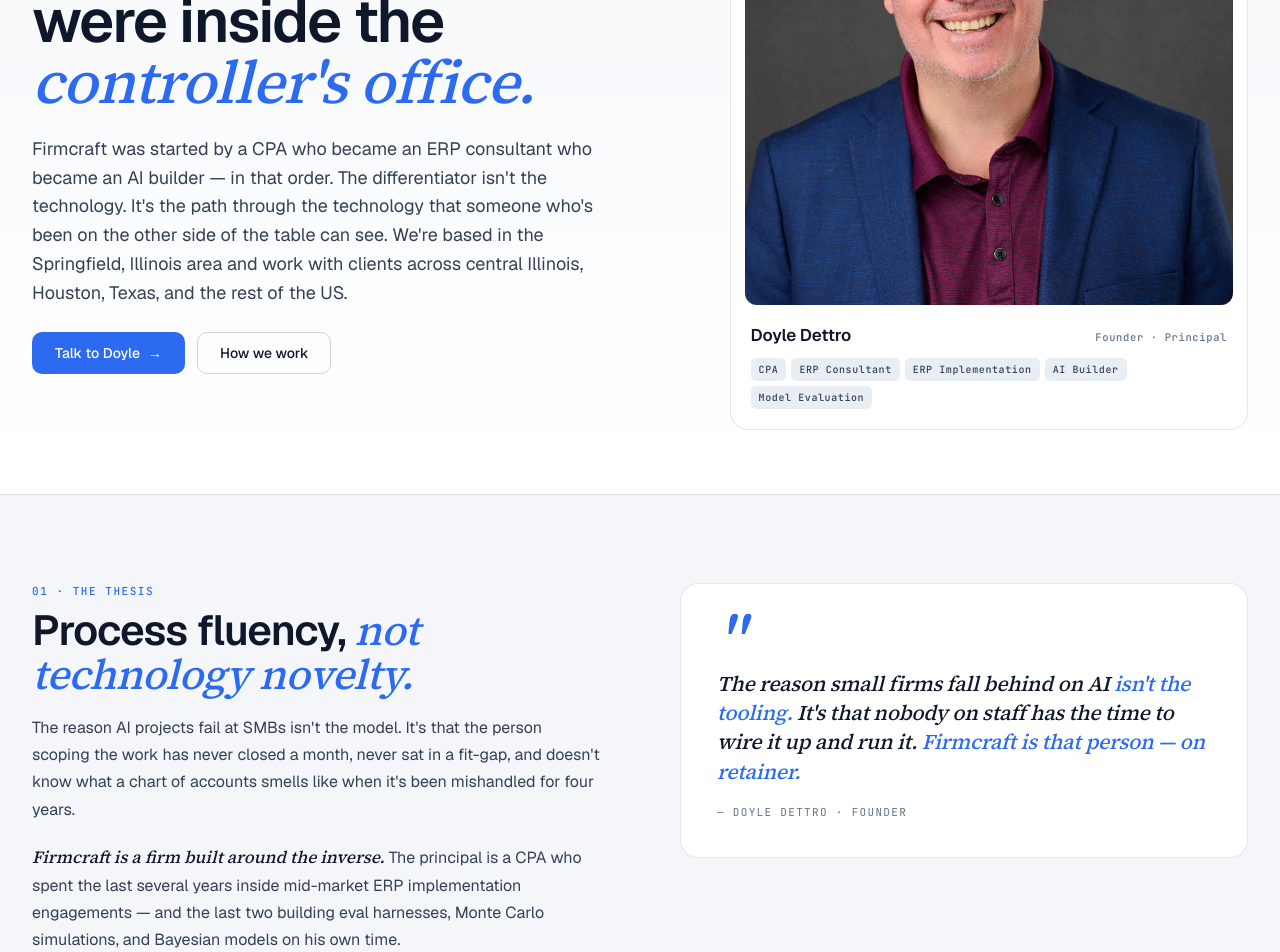
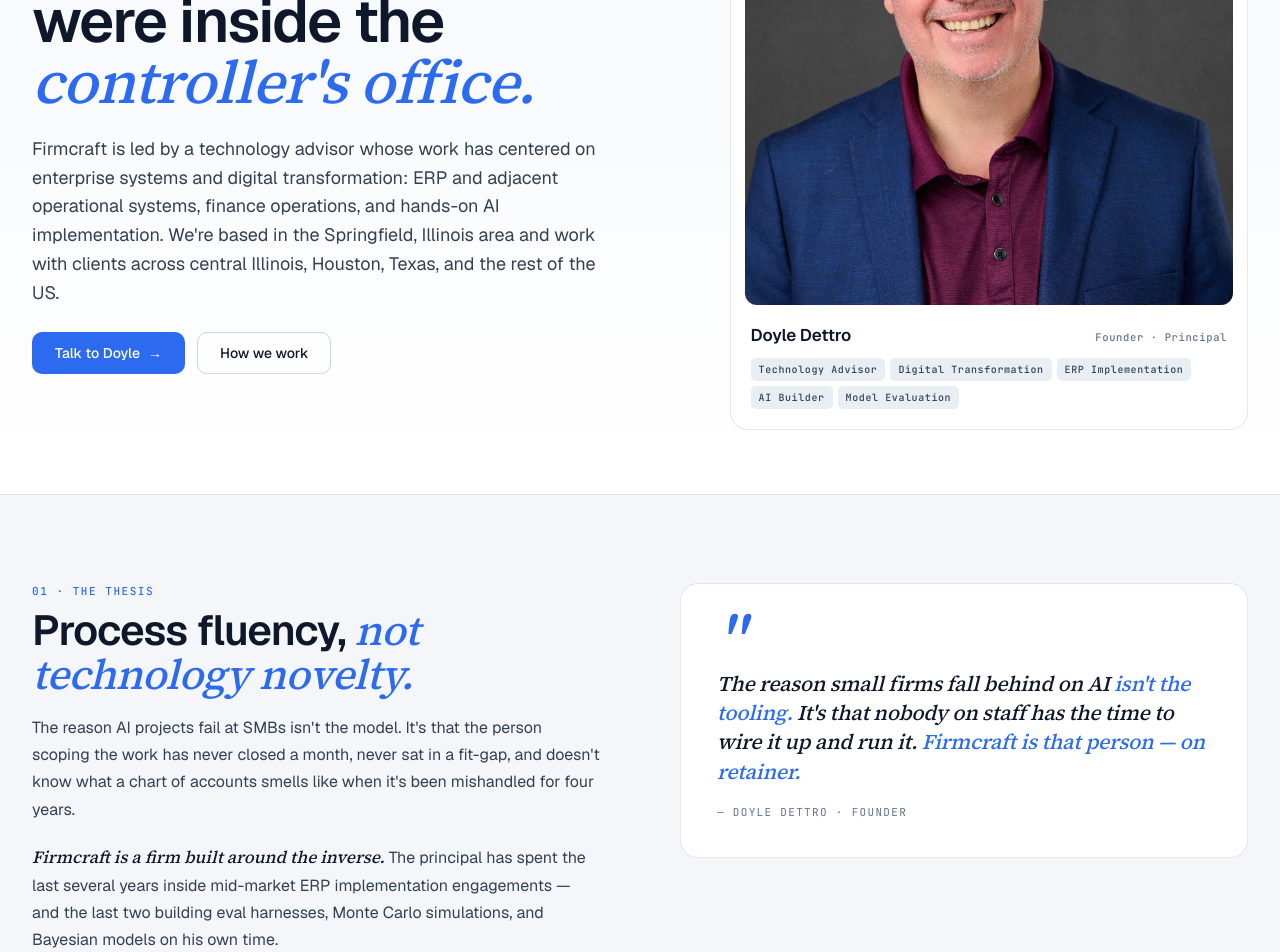
Before and after one commit to doyledettro-maker/firmcraft-site, a Next.js app: page /about in a window 1280 px wide. Shown: the part 380-1332 px from the top of the page. Built offline with nearby package versions, Linux system fonts and the light colour scheme.

Commit message:
Remove CPA credential-forward framing

```diff
--- a/src/app/about/page.tsx
+++ b/src/app/about/page.tsx
@@ -5,9 +5,9 @@
 import './about.css'
 
 export const metadata: Metadata = {
-  title: 'About — A CPA-Led AI Consulting Firm',
+  title: 'About — Firmcraft',
   description:
-    'Founder, thesis, and the sovereign AI story. CPA + mid-market ERP consultant + AI builder, based in the Springfield, Illinois area.',
+    'Firmcraft is an advisory practice combining enterprise systems and digital transformation experience with hands-on technical implementation.',
   alternates: { canonical: '/about' },
 }
 
@@ -27,11 +27,11 @@
                   <em>controller&apos;s office.</em>
                 </h1>
                 <p className="lede">
-                  Firmcraft was started by a CPA who became an ERP consultant who became an AI
-                  builder — in that order. The differentiator isn&apos;t the technology. It&apos;s
-                  the path through the technology that someone who&apos;s been on the other side of
-                  the table can see. We&apos;re based in the Springfield, Illinois area and work
-                  with clients across central Illinois, Houston, Texas, and the rest of the US.
+                  Firmcraft is led by a technology advisor whose work has centered on enterprise
+                  systems and digital transformation: ERP and adjacent operational systems,
+                  finance operations, and hands-on AI implementation. We&apos;re based in the
+                  Springfield, Illinois area and work with clients across central Illinois,
+                  Houston, Texas, and the rest of the US.
                 </p>
                 <div style={{ display: 'flex', gap: 12, flexWrap: 'wrap' }}>
                   <a
@@ -61,8 +61,8 @@
                     Doyle Dettro <span className="role">Founder · Principal</span>
                   </div>
                   <div className="creds">
-                    <span className="c">CPA</span>
-                    <span className="c">ERP Consultant</span>
+                    <span className="c">Technology Advisor</span>
+                    <span className="c">Digital Transformation</span>
                     <span className="c">ERP Implementation</span>
                     <span className="c">AI Builder</span>
                     <span className="c">Model Evaluation</span>
@@ -89,10 +89,10 @@
                   mishandled for four years.
                 </p>
                 <p>
-                  <em>Firmcraft is a firm built around the inverse.</em> The principal is a CPA who
-                  spent the last several years inside mid-market ERP implementation engagements —
-                  and the last two building eval harnesses, Monte
-                  Carlo simulations, and Bayesian models on his own time.
+                  <em>Firmcraft is a firm built around the inverse.</em> The principal has spent
+                  the last several years inside mid-market ERP implementation engagements — and
+                  the last two building eval harnesses, Monte Carlo simulations, and Bayesian
+                  models on his own time.
                 </p>
                 <p>
                   That&apos;s the shape of the engagement. We sit across from your controller,
@@ -147,7 +147,7 @@
               <div className="tl-cell">
                 <span className="yr">2016 – 2019</span>
                 <span className="ph">Phase 01</span>
-                <h4>CPA · Big-4 audit</h4>
+                <h4>Audit and corporate finance</h4>
                 <p>
                   Audit and assurance. Where the obsession with reconciled numbers and process
                   traceability got installed.
--- a/src/app/page.tsx
+++ b/src/app/page.tsx
@@ -37,7 +37,7 @@
                   </a>
                 </div>
                 <div className="hero-signals">
-                  <span>CPA-credentialed</span>
+                  <span>Enterprise systems experience</span>
                   <span>Mid-market ERP platforms</span>
                   <span>Sovereign by default</span>
                   <span>Process-first, not tool-first</span>
@@ -239,7 +239,7 @@
                 </h2>
               </div>
               <p>
-                The differentiation isn&apos;t the model. It&apos;s the credential, the posture, the method, and the engagement model. We picked each one deliberately, and we&apos;ll defend each one in a procurement room.
+                The differentiation isn&apos;t the model. It&apos;s the enterprise systems background, the posture, the method, and the engagement model. We picked each one deliberately, and we&apos;ll defend each one in a procurement room.
               </p>
             </div>
 
@@ -254,12 +254,12 @@
                 </div>
                 <div>
                   <h3>
-                    CPA + ERP <span className="hi">credential.</span>
+                    Enterprise systems and <span className="hi">digital transformation.</span>
                   </h3>
                   <p>
-                    Firmcraft&apos;s principal is a CPA with mid-market ERP implementation experience. He can debate revenue recognition with your controller, then go build the eval harness.
+                    Firmcraft is led by a technology advisor with a substantial background in enterprise systems implementation, ERP, and the operational systems around it.
                   </p>
-                  <div className="meta">ERP implementation · finance operations · workflow design</div>
+                  <div className="meta">ERP implementation · digital transformation · workflow design</div>
                 </div>
               </div>
 
@@ -447,9 +447,9 @@
               small and mid-sized businesses in central Illinois, Houston, Texas, and across the
               United States. We provide AI readiness assessments, implementation, ERP integration,
               and managed AI operations. Clients range from owner-operated trades
-              and practices — HVAC, plumbing, tree care, dental, legal, CPA firms — to
-              finance- and operations-led mid-market companies. CPA-led, with deep ERP
-              implementation experience. Sovereign by default: deployments run on the open-source
+              and practices — HVAC, plumbing, tree care, dental, legal, and accounting firms — to
+              finance- and operations-led mid-market companies. Led by enterprise systems and
+              digital transformation experience. Sovereign by default: deployments run on the open-source
               Hermes platform and your data stays in your environment.
             </p>
           </div>
--- a/src/app/terms/page.tsx
+++ b/src/app/terms/page.tsx
@@ -39,9 +39,8 @@
       <p>
         Content on this site is general information about our services, not professional advice.
         Timelines and service descriptions are indicative and may change; the binding
-        version is whatever we put in a signed proposal. Although our founder is a CPA, nothing
-        on this site constitutes accounting, tax, or legal advice, and reading it does not
-        create a client relationship.
+        version is whatever we put in a signed proposal. Nothing on this site constitutes
+        accounting, tax, or legal advice, and reading it does not create a client relationship.
       </p>
     ),
   },
```
